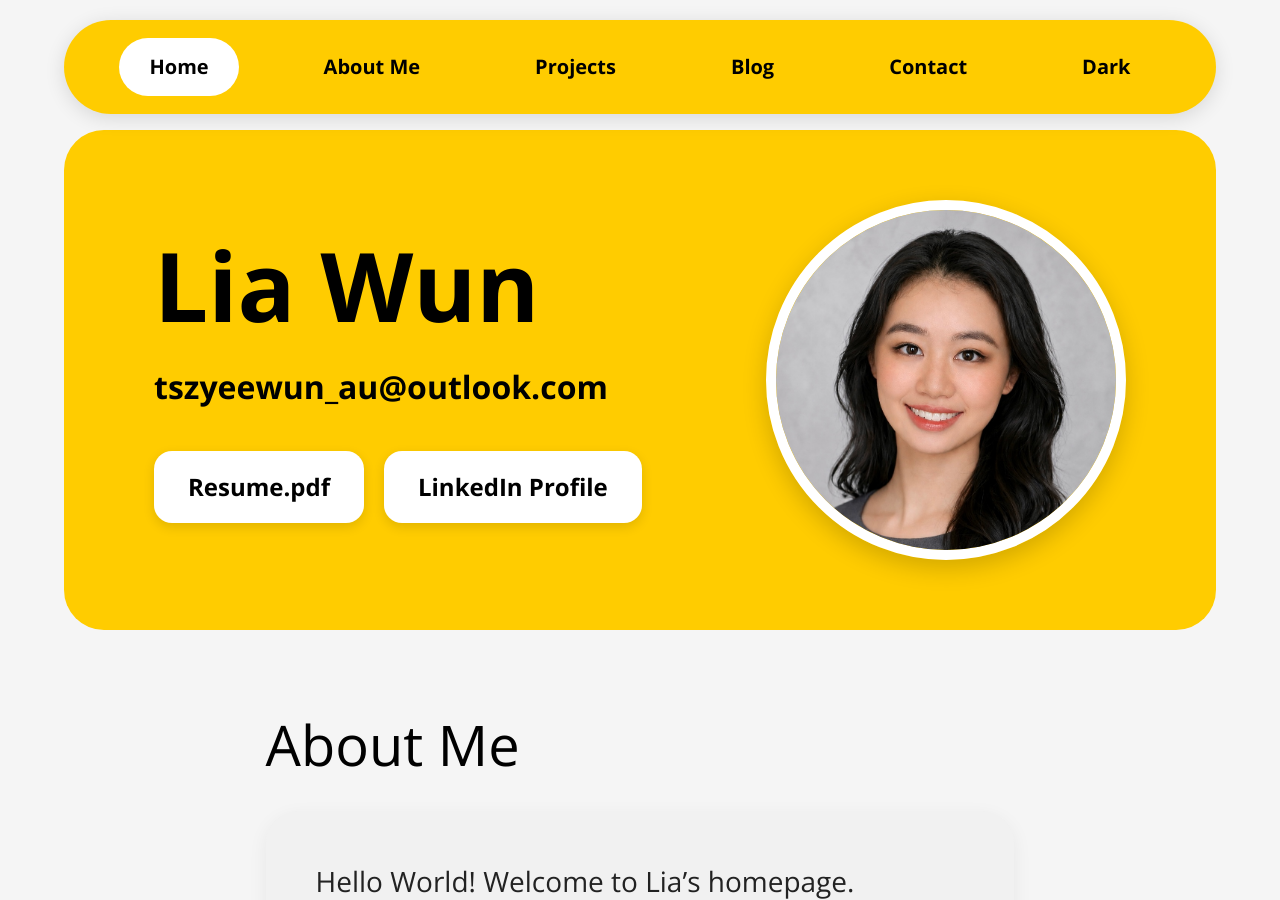
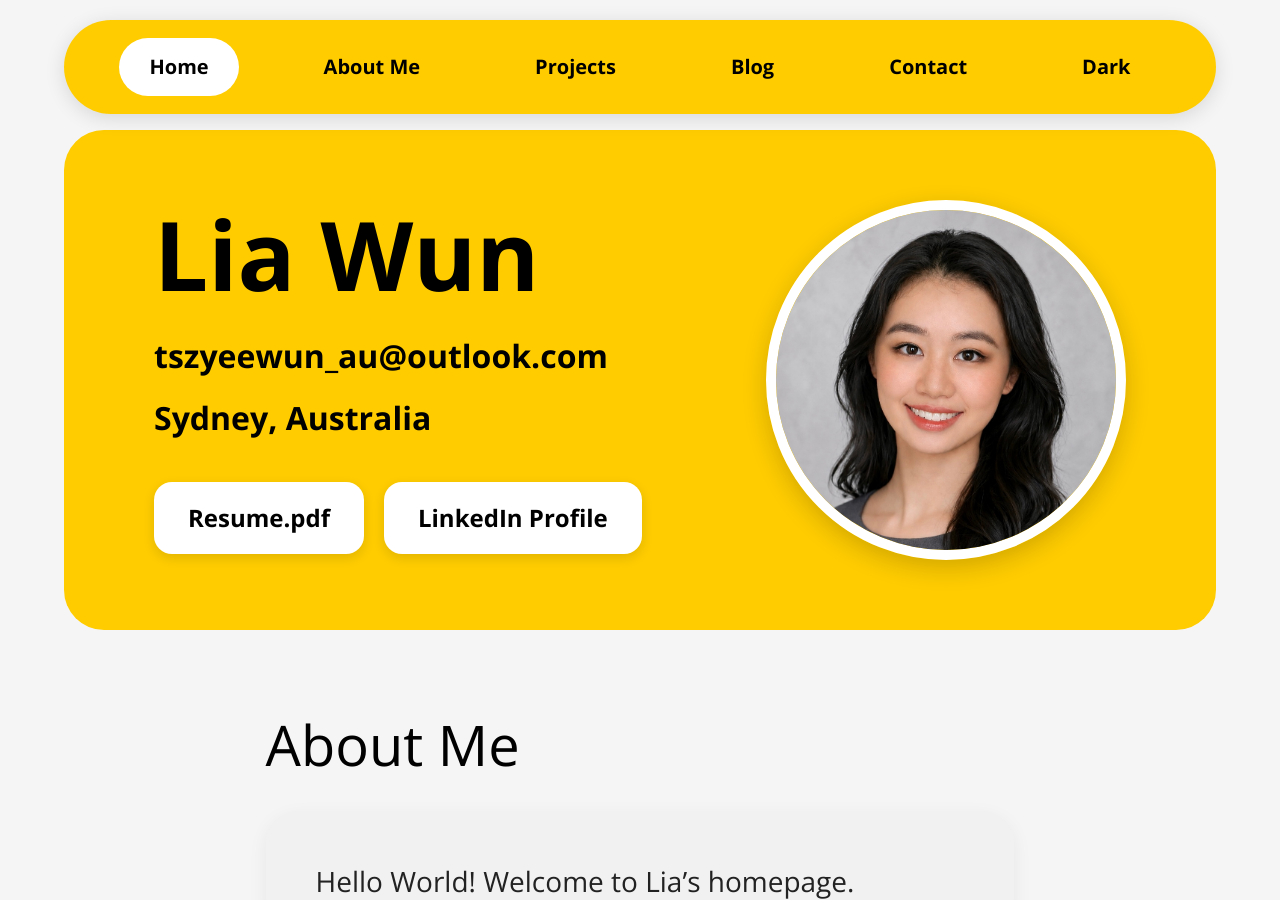
Before and after one commit to tszyeewun/tszyeewun.github.io, a Jekyll site: the page built from index.md, in a window 1280 px wide and 900 px high. Built offline with Jekyll 4.4.1, drawn with Linux system fonts in a browser that asks for light colours.

Commit message:
Add location information to contact section

```diff
--- a/_layouts/default.html
+++ b/_layouts/default.html
@@ -334,6 +334,10 @@
         tszyeewun_au@outlook.com
       </div>
 
+      <div class="hero-contact">
+        Sydney, Australia
+      </div>
+
       <div class="hero-buttons">
 
         <!-- 保留你原来的 Resume 链接 -->
```
